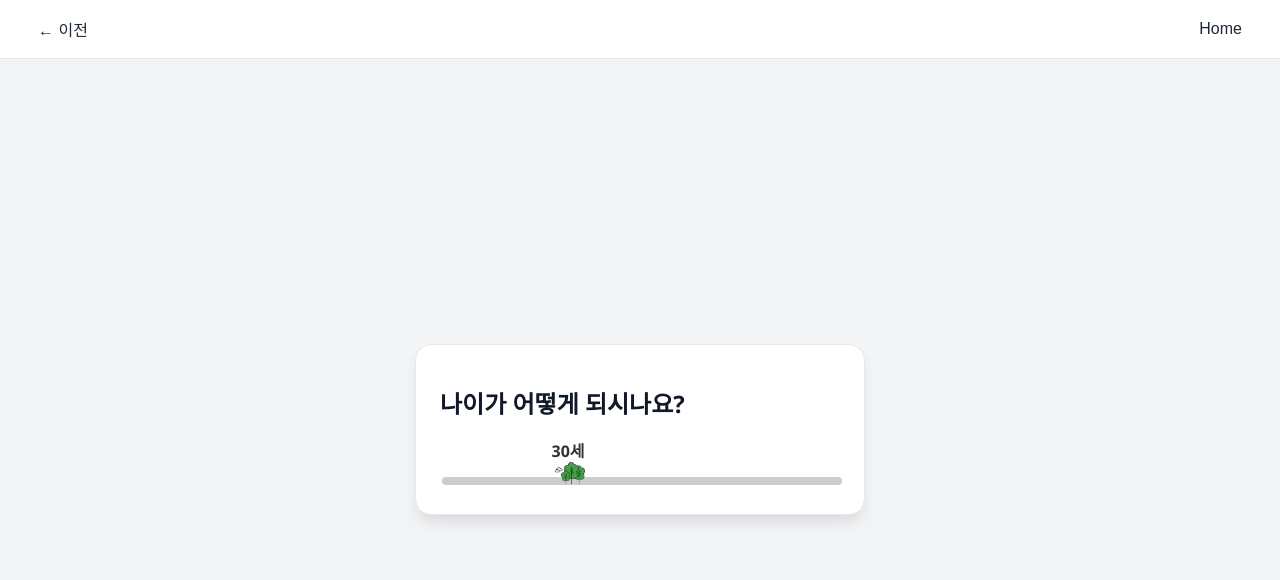
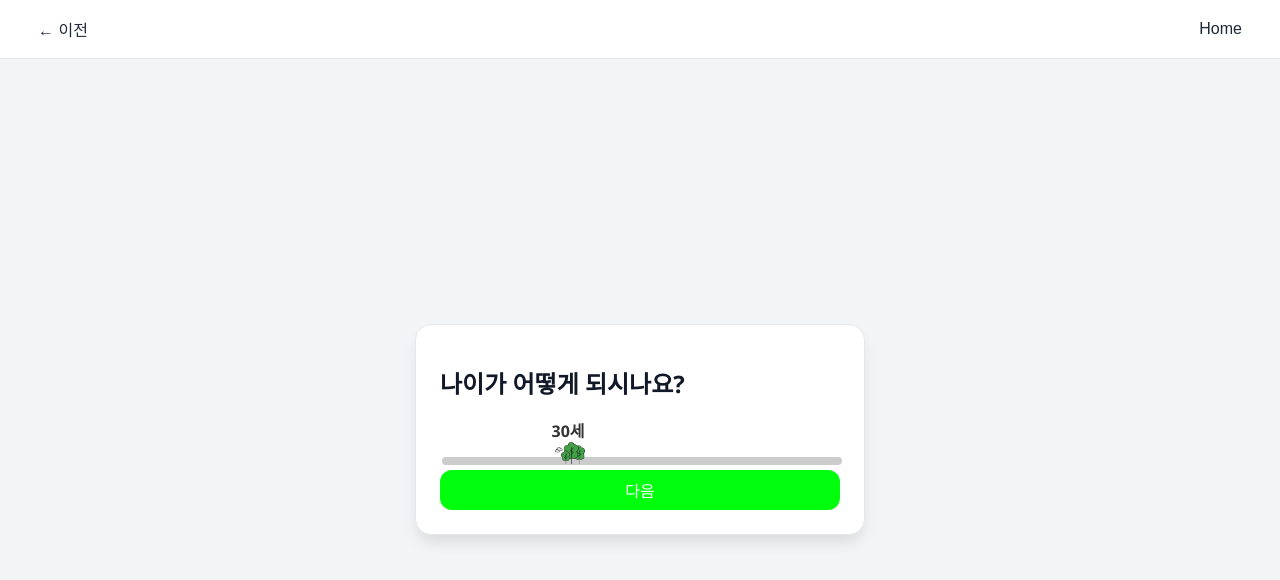
Before and after one commit to dongchan21/21men, a React (Vite) app: page /age in a window 1280 px wide. Shown: the top 580 px of the page. Built offline with nearby package versions, Linux system fonts and the light colour scheme.

Commit message:
AgePage 버튼 추가 및 HomePage에서 주소 전달 수정

```diff
--- a/src/AgePage.jsx
+++ b/src/AgePage.jsx
@@ -2,12 +2,15 @@ import { useState, useRef, useEffect } from "react";
 import { useNavigate } from "react-router-dom";
 import HeaderNav from "./components/ui/HeaderNav";
 import { Card, CardContent } from "./components/ui/card";
+import { Button } from "./components/ui/button";
 import "./AgePage.css";
+import "./App.css";
 
 export default function AgePage() {
   const [age, setAge] = useState(30);
   const rangeRef = useRef(null);
   const [labelLeft, setLabelLeft] = useState("0px");
+  const navigate = useNavigate();
 
   const min = 0;
   const max = 100;
@@ -17,7 +20,7 @@ export default function AgePage() {
     if (range) {
       const percent = (age - min) / (max - min);
       const width = range.offsetWidth;
-      const thumbWidth = 40; // tree.png width
+      const thumbWidth = 40;
       const labelOffset = percent * (width - thumbWidth) + thumbWidth / 2;
       setLabelLeft(`${labelOffset}px`);
     }
@@ -27,7 +30,7 @@ export default function AgePage() {
     <div className="page-container">
       <HeaderNav />
       <div className="container">
-        <Card>
+        <Card style={{ width: "400px", height: "300px" }}>
           <CardContent>
             <h1 className="title">나이가 어떻게 되시나요?</h1>
             <div className="slider-wrapper">
@@ -45,6 +48,8 @@ export default function AgePage() {
                 ref={rangeRef}
                 onChange={(e) => setAge(Number(e.target.value))}
               />
+
+              <Button onClick={()=>navigate("/home")}>다음</Button>
             </div>
           </CardContent>
         </Card>
--- a/src/App.jsx
+++ b/src/App.jsx
@@ -3,11 +3,13 @@ import { BrowserRouter as Router, Routes, Route } from "react-router-dom";
 import MainPage from "./MainPage";
 import HomePage from "./HomePage";
 import AgePage from "./AgePage";
+import ResultPage from "./ResultPage";
 
 import "./App.css"
 import "./HomePage.css";
 import "./MainPage.css";
 import "./AgePage.css";
+import "./ResultPage.css";
 
 export default function App() {
   return (
@@ -16,6 +18,7 @@ export default function App() {
         <Route path="/" element={<MainPage />} />
         <Route path="/home" element={<HomePage />} />
         <Route path="/age" element={<AgePage />} />
+        <Route path="/result" element={<ResultPage />} />
       </Routes>
     </Router>
   );
--- a/src/HomePage.jsx
+++ b/src/HomePage.jsx
@@ -10,15 +10,11 @@ export default function HomePage() {
   const [address, setAddress] = useState("");
   const navigate = useNavigate();
 
-  const handleSubmit = () => {
-    navigate("/result", { state: { address } });
-  };
-
   return (
     <div className="page-container">
       <HeaderNav />
       <div className="container">
-        <Card>
+        <Card style={{ width: "400px", height: "300px" }}>
           <CardContent>
             <h1 className="title">지원금을 받아봐요!</h1>
             <div className="form-group">
@@ -27,7 +23,7 @@ export default function HomePage() {
                 value={address}
                 onChange={(e) => setAddress(e.target.value)}
               />
-              <Button onClick={handleSubmit}>확인하기</Button>
+              <Button onClick={() => navigate("/result", { state: { address } })}>확인하기</Button>
             </div>
           </CardContent>
         </Card>
```
